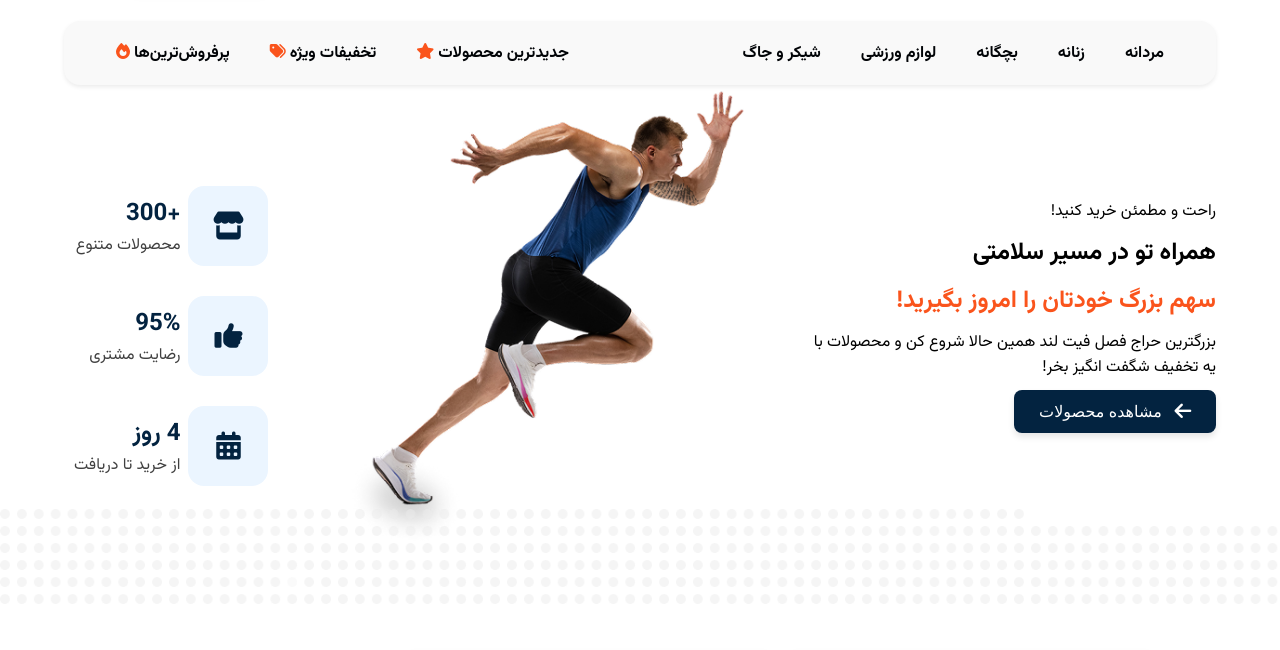
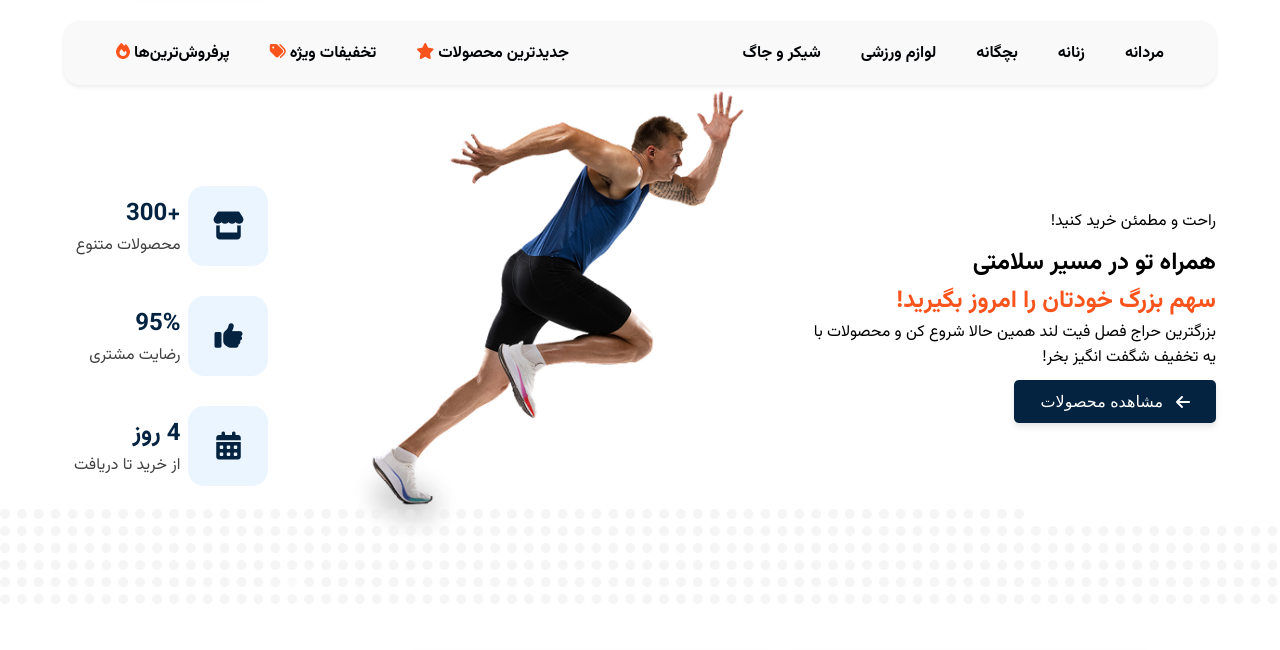
Before and after one commit to sou-del/final-project-FatemeAkbari, a plain HTML site: page index.html in a window 1280 px wide. Shown: the part 134-784 px from the top of the page. Drawn offline with Linux system fonts and the light colour scheme.

Commit message:
refine reapeted heading in index file

```diff
--- a/assets/styles/index-style.css
+++ b/assets/styles/index-style.css
@@ -200,28 +200,31 @@ p {
   text-align: right;
 }
 
-.promo-text :nth-child(3) {
+.promo-text span {
   color: var(--primary-color);
+  font-size: 24px;
+  font-weight: bold;
+  display: inline-block;
 }
 
-.btn {
+.view-btn {
   width: 50%;
   background-color: var(--secondary-color);
   color: white;
   padding: 12px 24px;
   border: none;
-  border-radius: 8px;
+  border-radius: 5px;
   display: flex;
   flex-wrap: nowrap;
   justify-content: center;
+  align-items: center;
   gap: 0.8rem;
   flex-direction: row-reverse;
-  align-items: center;
   font-size: 1rem;
   cursor: pointer;
   box-shadow: 0 4px 6px rgba(0, 0, 0, 0.1);
 }
-.btn:hover {
+.view-btn:hover {
   background-color: var(--primary-color);
 }
 .btn i {
@@ -356,7 +359,7 @@ p {
   background-color: var(--primary-color);
   color: white;
   border: none;
-  padding: 8px 24px;
+  padding: 12px 24px;
   border-radius: 5px;
   font-weight: bold;
   font-size: 1rem;
--- a/index.html
+++ b/index.html
@@ -68,13 +68,16 @@
       <section class="promo-section">
         <div class="promo-text">
           <p>راحت و مطمئن خرید کنید!</p>
-          <h2>همراه تو در مسیر سلامتی</h2>
-          <h2>سهم بزرگ خودتان را امروز بگیرید!</h2>
+          <h1>
+            همراه تو در مسیر سلامتی
+            <span>سهم بزرگ خودتان را امروز بگیرید!</span>
+          </h1>
+
           <p>
             بزرگترین حراج فصل فیت لند همین حالا شروع کن و محصولات با یه تخفیف
             شگفت انگیز بخر!
           </p>
-          <button class="btn">
+          <button class="view-btn">
             مشاهده محصولات
             <i class="fas fa-arrow-left"></i>
           </button>
```
